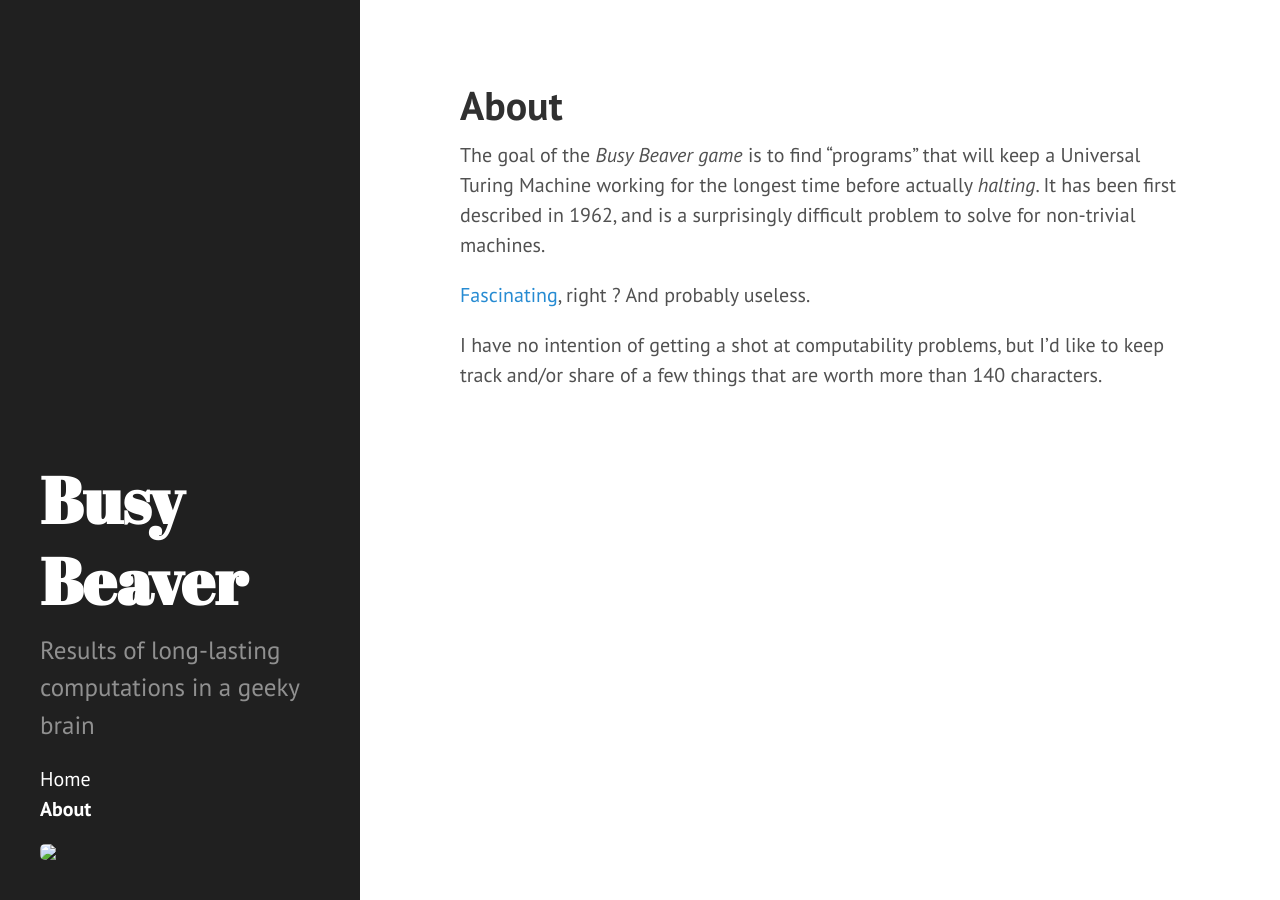
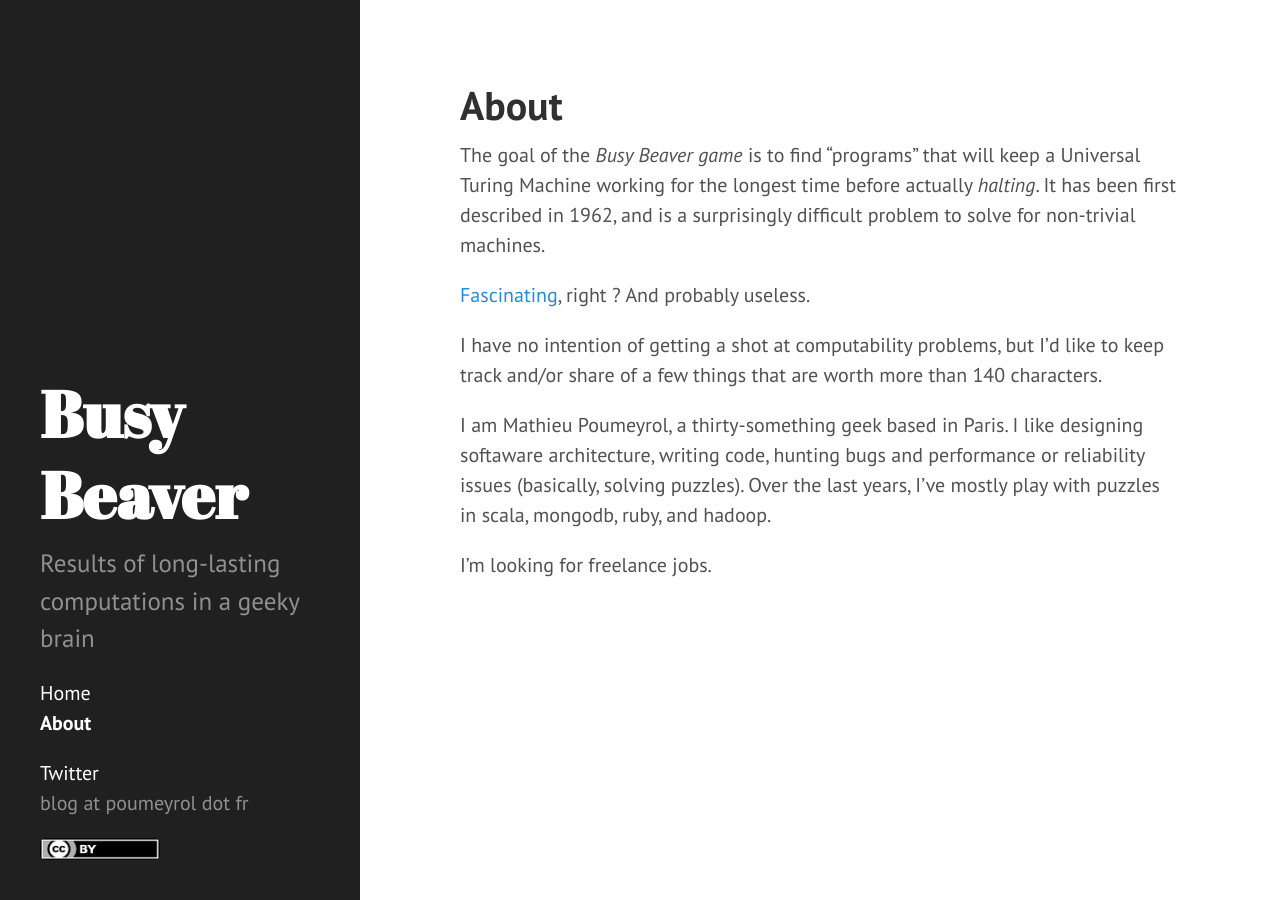
Before and after one commit to kali/kali.github.io, a Jekyll site: the page built from about.md, in a window 1280 px wide. Built offline with Jekyll 4.4.1, drawn with Linux system fonts in a browser that asks for light colours; Markdown is read by kramdown in place of the engine named in the settings.

Commit message:
various layout fixes

```diff
--- a/_includes/sidebar.html
+++ b/_includes/sidebar.html
@@ -31,7 +31,10 @@
       <li class="sidebar-nav-item">Currently v{{ site.version }}</li>
 {% endcomment %}
     </ul>
-
-    <p><img src="public/by.png" style="max-width:120px"></img></p>
+    <ul class="sidebar-nav">
+        <li><a href="https://twitter.com/kalizoy">Twitter</a></li>
+        <li><span style="display:inline"><span>blog</span> at <span style="display:inline-block">poumeyrol</span> dot <span>fr</span></span></p></li>
+    </ul>
+    <p><img src="/public/by.png" style="max-width:120px"></img></p>
   </div>
 </div>
--- a/about.md
+++ b/about.md
@@ -11,3 +11,9 @@ difficult problem to solve for non-trivial machines.
 
 I have no intention of getting a shot at computability problems, but I'd like to keep track and/or share of a few
 things that are worth more than 140 characters.
+
+I am Mathieu Poumeyrol, a thirty-something geek based in Paris. I like designing softaware architecture,
+writing code, hunting bugs and performance or reliability issues (basically, solving puzzles). Over the last
+years, I've mostly play with puzzles in scala, mongodb, ruby, and hadoop.
+
+I'm looking for freelance jobs.
```
